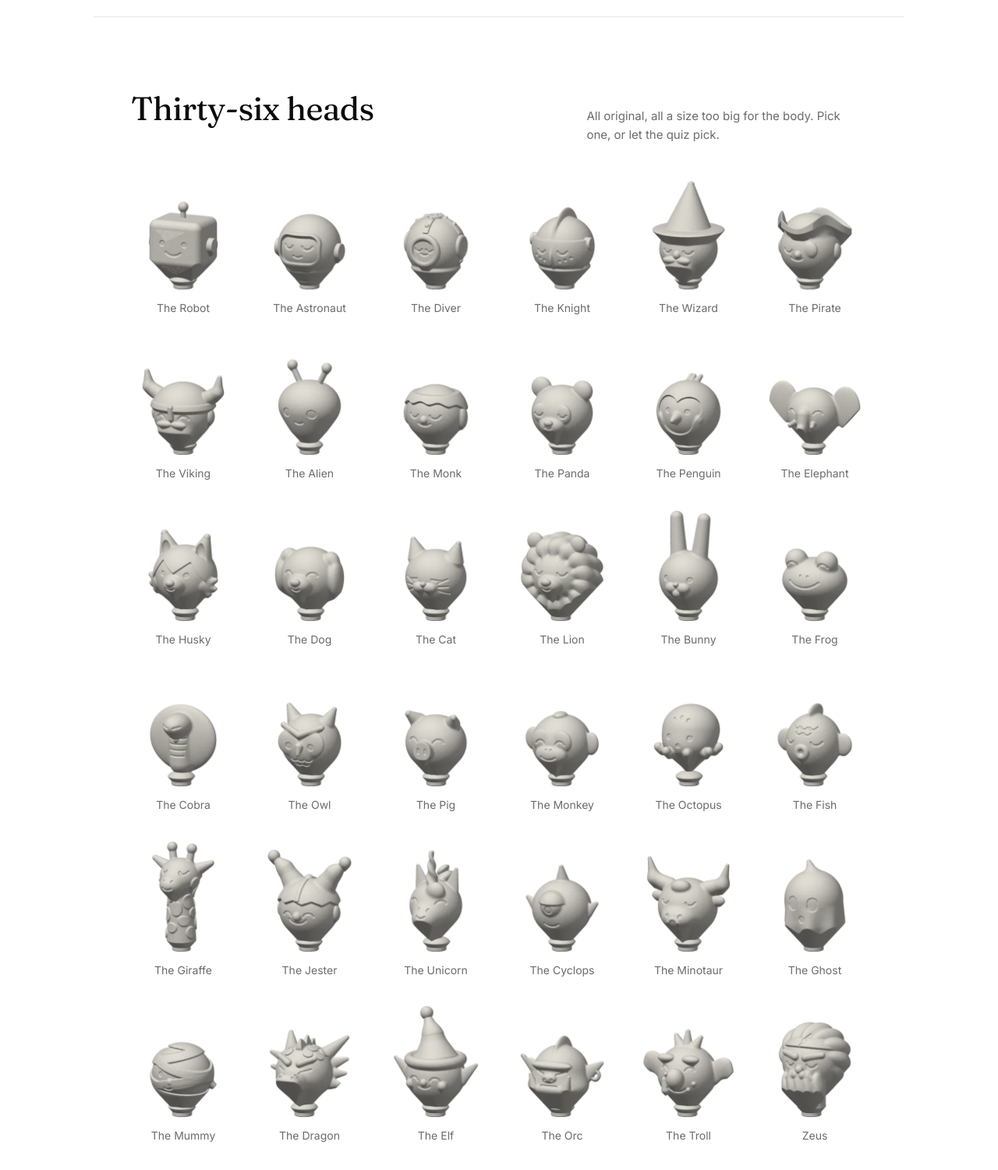
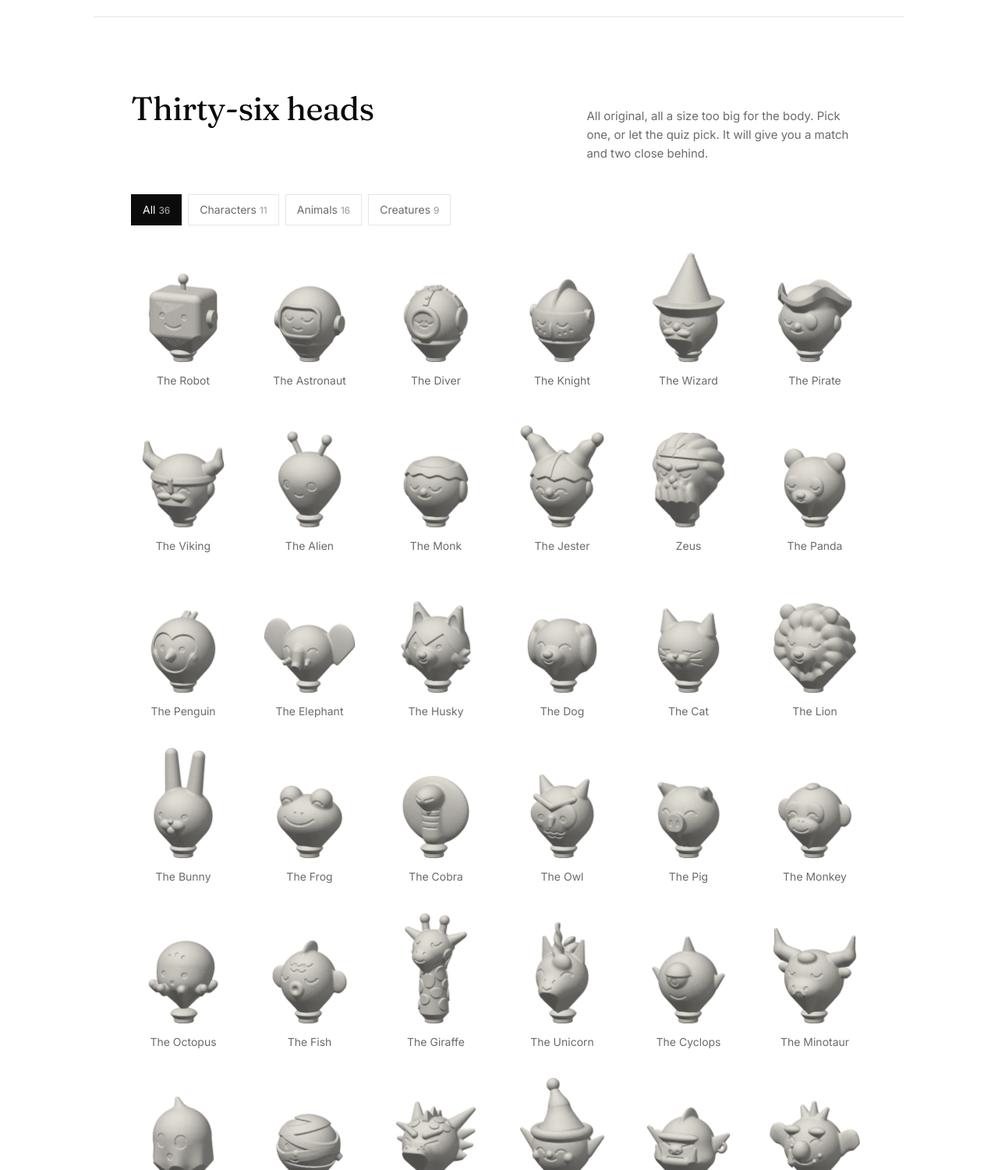
Before and after one commit to michael-borck/quiet-company-open, a plain HTML site: page index.html in a window 1280 px wide. Shown: the part 1300-2800 px from the top of the page at 78% size. Drawn offline with Linux system fonts and the light colour scheme.

Commit message:
feat: gallery filters by family, eight-question quiz, two runners-up (D-035)
Heads are grouped into characters, animals and creatures. The gallery
has filter buttons, the quiz asks for a family first and ranks within
it, and the card shows the two closest alternatives.

Co-Authored-By: Claude Fable 5.2 <noreply@anthropic.com>

```diff
--- a/assets/buddies.js
+++ b/assets/buddies.js
@@ -13,83 +13,90 @@
     walking:  { name: "Walking",  word: "Journey",   line: "Mid step, staff in hand. You are allowed to be on the way." }
   };
 
-  // t = traits: [energy, company, heart, wildness], each from -2 to 2.
+  // Three families. The gallery filters by them and the quiz picks one first.
+  var FAMILIES = {
+    characters: { name: "Characters" },
+    animals:    { name: "Animals" },
+    creatures:  { name: "Creatures" }
+  };
+
+  // f = family. t = traits: [energy, company, heart, wildness], each from -2 to 2.
   //   energy   -2 calm ........ lively 2
   //   company  -2 solo ........ pack 2
   //   heart    -2 thinks ...... feels 2
   //   wildness -2 steady ...... wild 2
   var HEADS = {
-    robot:     { name: "The Robot",     t: [-1, -1, -2, -2], tag: "For the one who has a system for that.",
+    robot:     { name: "The Robot",     f: "characters", t: [-1, -1, -2, -2], tag: "For the one who has a system for that.",
                  practice: "Pick one thing on the list. Do it badly, on purpose. Notice that the list survives." },
-    astronaut: { name: "The Astronaut", t: [0, -2, -1, 1],   tag: "For the one who needs a little space.",
+    astronaut: { name: "The Astronaut", f: "characters", t: [0, -2, -1, 1],   tag: "For the one who needs a little space.",
                  practice: "Look at the furthest thing you can see for one slow breath. Everything nearer just got smaller." },
-    diver:     { name: "The Diver",     t: [-2, -2, 0, 0],   tag: "For the one who goes deep and forgets to come up.",
+    diver:     { name: "The Diver",     f: "characters", t: [-2, -2, 0, 0],   tag: "For the one who goes deep and forgets to come up.",
                  practice: "Before the next long dive into work, tell one person when you plan to surface." },
-    knight:    { name: "The Knight",    t: [0, 1, 0, -2],    tag: "For the one who always has to save the group chat.",
+    knight:    { name: "The Knight",    f: "characters", t: [0, 1, 0, -2],    tag: "For the one who always has to save the group chat.",
                  practice: "Name what you are guarding today. Then take the helmet off for ten minutes anyway." },
-    wizard:    { name: "The Wizard",    t: [-1, -1, -2, 1],  tag: "For the one who gives advice you actually take.",
+    wizard:    { name: "The Wizard",    f: "characters", t: [-1, -1, -2, 1],  tag: "For the one who gives advice you actually take.",
                  practice: "Ask one question today where you would normally give an answer." },
-    pirate:    { name: "The Pirate",    t: [2, 1, 0, 2],     tag: "For the one whose plan is a direction, not a map.",
+    pirate:    { name: "The Pirate",    f: "characters", t: [2, 1, 0, 2],     tag: "For the one whose plan is a direction, not a map.",
                  practice: "Choose one rule you follow out of habit. Decide, properly this time, whether to keep it." },
-    viking:    { name: "The Viking",    t: [2, 2, 1, 1],     tag: "For the one who is loud because they care.",
+    viking:    { name: "The Viking",    f: "characters", t: [2, 2, 1, 1],     tag: "For the one who is loud because they care.",
                  practice: "Say the kind thing at the volume you would say the funny thing." },
-    alien:     { name: "The Alien",     t: [0, -2, 0, 2],    tag: "For the one who is still working out the customs here.",
+    alien:     { name: "The Alien",     f: "characters", t: [0, -2, 0, 2],    tag: "For the one who is still working out the customs here.",
                  practice: "Notice one ordinary thing as if you had just landed. A tap. A queue. A dog." },
-    monk:      { name: "The Monk",      t: [-2, 0, 0, -1],   tag: "For the one who is fine, actually.",
+    monk:      { name: "The Monk",      f: "characters", t: [-2, 0, 0, -1],   tag: "For the one who is fine, actually.",
                  practice: "Sit. Count ten breaths. If you lose count, that was the practice." },
-    panda:     { name: "The Panda",     t: [-2, 1, 2, -1],   tag: "For the one who treats lunch as a discipline.",
+    panda:     { name: "The Panda",     f: "animals", t: [-1, 0, 1, 0], tag: "For the one who treats lunch as a discipline.",
                  practice: "Eat one thing today without a screen. Chew like it is the only meeting you have." },
-    penguin:   { name: "The Penguin",   t: [1, 2, 1, -1],    tag: "For the one who turns up, every time, slightly overdressed.",
+    penguin:   { name: "The Penguin",   f: "animals", t: [1, 2, 0, 0], tag: "For the one who turns up, every time, slightly overdressed.",
                  practice: "Stand closer to your people than is strictly necessary. That is how the cold works." },
-    elephant:  { name: "The Elephant",  t: [-2, 2, 0, -2],   tag: "For the one who remembers everyone's birthday.",
+    elephant:  { name: "The Elephant",  f: "animals", t: [-2, 1, -1, -1], tag: "For the one who remembers everyone's birthday.",
                  practice: "Let one old thing go today. You may keep the birthdays." },
-    husky:     { name: "The Husky",     t: [2, 2, 0, 0],     tag: "For the one who would like to go outside now.",
+    husky:     { name: "The Husky",     f: "animals", t: [1, 1, -1, 1], tag: "For the one who would like to go outside now.",
                  practice: "Walk until your thoughts fall into step. Then one more block." },
-    dog:       { name: "The Dog",       t: [1, 2, 2, 0],     tag: "For the one who is pleased to see you, specifically.",
+    dog:       { name: "The Dog",       f: "animals", t: [2, 2, 1, 1], tag: "For the one who is pleased to see you, specifically.",
                  practice: "Greet the next person you meet as if they had been gone all day." },
-    cat:       { name: "The Cat",       t: [-1, -2, 1, 1],   tag: "For the one who will come over when they are ready.",
+    cat:       { name: "The Cat",       f: "animals", t: [-2, -2, 0, 0], tag: "For the one who will come over when they are ready.",
                  practice: "Find the warmest spot in the room. Sit in it. Owe no one an explanation." },
-    lion:      { name: "The Lion",      t: [1, 2, -2, -1],   tag: "For the one everyone looks at when it goes quiet.",
+    lion:      { name: "The Lion",      f: "animals", t: [1, 1, -2, 0], tag: "For the one everyone looks at when it goes quiet.",
                  practice: "Lead one thing today by going second." },
-    bunny:     { name: "The Bunny",     t: [2, 0, 2, 0],     tag: "For the one with eleven tabs open, all of them feelings.",
+    bunny:     { name: "The Bunny",     f: "animals", t: [1, -1, 1, 1], tag: "For the one with eleven tabs open, all of them feelings.",
                  practice: "Before the next hop, put both feet down. Count to three. Then hop." },
-    frog:      { name: "The Frog",      t: [-2, -1, 1, 2],   tag: "For the one who does nothing for hours, then everything at once.",
+    frog:      { name: "The Frog",      f: "animals", t: [-1, -2, 0, 2], tag: "For the one who does nothing for hours, then everything at once.",
                  practice: "Sit on your lily pad until you actually want to jump. Not before." },
-    cobra:     { name: "The Cobra",     t: [1, -2, -1, 0],   tag: "For the one who looks intense but is only concentrating.",
+    cobra:     { name: "The Cobra",     f: "animals", t: [1, -2, -2, 1], tag: "For the one who looks intense but is only concentrating.",
                  practice: "Unclench the jaw. Lower the shoulders. You can strike later if it still matters." },
-    owl:       { name: "The Owl",       t: [-2, -2, -2, -1], tag: "For the one who does their best thinking at 2 am.",
+    owl:       { name: "The Owl",       f: "animals", t: [-2, -2, -2, 0], tag: "For the one who does their best thinking at 2 am.",
                  practice: "Write the 2 am thought down and close the notebook. It will keep until morning." },
-    pig:       { name: "The Pig",       t: [0, 1, 2, 2],     tag: "For the one who is having a lovely time, thank you.",
+    pig:       { name: "The Pig",       f: "animals", t: [0, 0, 2, 2], tag: "For the one who is having a lovely time, thank you.",
                  practice: "Enjoy one thing today all the way to the end, without improving it." },
-    monkey:    { name: "The Monkey",    t: [2, 1, -1, 2],    tag: "For the one whose mind has already left the room.",
+    monkey:    { name: "The Monkey",    f: "animals", t: [2, 0, -2, 2], tag: "For the one whose mind has already left the room.",
                  practice: "When the mind swings off, say 'thinking' and come back. No scolding. Monkeys hate scolding." },
-    octopus:   { name: "The Octopus",   t: [1, 0, -2, 2],    tag: "For the one doing eight things, six of them well.",
+    octopus:   { name: "The Octopus",   f: "animals", t: [0, -1, -2, 1], tag: "For the one doing eight things, six of them well.",
                  practice: "Put seven arms down. Give the eighth thing everything." },
-    fish:      { name: "The Fish",      t: [-1, 2, 1, 1],    tag: "For the one who goes where the group goes, and is happy there.",
+    fish:      { name: "The Fish",      f: "animals", t: [0, 1, 1, 1], tag: "For the one who goes where the group goes, and is happy there.",
                  practice: "Stop swimming for one breath. Notice the water is still holding you up." },
-    giraffe:   { name: "The Giraffe",   t: [0, -1, 1, -2],   tag: "For the one who saw it coming from a long way off.",
+    giraffe:   { name: "The Giraffe",   f: "animals", t: [-1, -1, 0, -1], tag: "For the one who saw it coming from a long way off.",
                  practice: "Bring your head down to where everyone else is for one conversation today." },
-    jester:    { name: "The Jester",    t: [0, 2, -1, 2],    tag: "For the one who says the true thing as a joke.",
+    jester:    { name: "The Jester",    f: "characters", t: [0, 2, -1, 2],    tag: "For the one who says the true thing as a joke.",
                  practice: "Say one true thing today without the joke. The bells can stay on." },
-    unicorn:   { name: "The Unicorn",   t: [1, -1, 2, 2],    tag: "For the one who is told they can't be real, and turns up anyway.",
+    unicorn:   { name: "The Unicorn",   f: "creatures", t: [2, 0, 2, 1], tag: "For the one who is told they can't be real, and turns up anyway.",
                  practice: "Do one thing today exactly the way you would if nobody was watching." },
-    cyclops:   { name: "The Cyclops",   t: [0, 0, -2, -1],   tag: "For the one who can only look at one thing at a time.",
+    cyclops:   { name: "The Cyclops",   f: "creatures", t: [-1, 0, -1, 0], tag: "For the one who can only look at one thing at a time.",
                  practice: "Pick the one thing. Look at it until it is done." },
-    minotaur:  { name: "The Minotaur",  t: [1, -1, 0, -1],   tag: "For the one who knows the way out and stays to help.",
+    minotaur:  { name: "The Minotaur",  f: "creatures", t: [0, 1, -2, -1], tag: "For the one who knows the way out and stays to help.",
                  practice: "Walk someone through the part you already know by heart." },
-    ghost:     { name: "The Ghost",     t: [-1, -2, 2, -1],  tag: "For the one who was here the whole time.",
+    ghost:     { name: "The Ghost",     f: "creatures", t: [-1, -1, 1, -1], tag: "For the one who was here the whole time.",
                  practice: "Say one thing in the next meeting before anyone asks you." },
-    mummy:     { name: "The Mummy",     t: [-1, 1, -1, 1],   tag: "For the one holding it together, loosely.",
+    mummy:     { name: "The Mummy",     f: "creatures", t: [-1, 0, -1, 1], tag: "For the one holding it together, loosely.",
                  practice: "Unwind one thing you wrapped up too tight." },
-    dragon:    { name: "The Dragon",    t: [2, -2, 0, 1],    tag: "For the one sitting on a pile of unfinished projects.",
+    dragon:    { name: "The Dragon",    f: "creatures", t: [2, -2, 0, 1],    tag: "For the one sitting on a pile of unfinished projects.",
                  practice: "Pick one treasure from the hoard and give it away finished." },
-    elf:       { name: "The Elf",       t: [-2, 0, 1, -2],   tag: "For the one who makes the thing and lets someone else hand it over.",
+    elf:       { name: "The Elf",       f: "creatures", t: [0, 1, 1, -1], tag: "For the one who makes the thing and lets someone else hand it over.",
                  practice: "Sign your work today." },
-    orc:       { name: "The Orc",       t: [-1, 0, -2, 2],   tag: "For the one who looks cross and is only thinking.",
+    orc:       { name: "The Orc",       f: "creatures", t: [-1, 1, -2, 2], tag: "For the one who looks cross and is only thinking.",
                  practice: "Tell one person what the face means." },
-    troll:     { name: "The Troll",     t: [-2, -1, 1, 1],   tag: "For the one who is happy under the bridge, thanks.",
+    troll:     { name: "The Troll",     f: "creatures", t: [-1, -1, 1, 1], tag: "For the one who is happy under the bridge, thanks.",
                  practice: "Let one person cross today without the riddle." },
-    zeus:      { name: "Zeus",          t: [1, 1, -1, 0],    tag: "For the one whose mood sets the weather in the room.",
+    zeus:      { name: "Zeus",          f: "characters", t: [1, 1, -1, 0],    tag: "For the one whose mood sets the weather in the room.",
                  practice: "Before you thunder, count to five. Most storms pass on their own." }
   };
 
@@ -127,6 +134,12 @@
       ["What desk?", [1, 0, 0, 2]] ] }
   ];
 
+  // Asked first. It picks the family; the six questions above then pick the head within it.
+  var FAMILY_QUESTION = { q: "Who would you rather share a desk with?", a: [
+    ["Someone with a story to tell", "characters"],
+    ["An animal that asks no questions", "animals"],
+    ["Something that, strictly speaking, should not exist", "creatures"] ] };
+
   var BODY_QUESTION = { q: "And where are you at the moment?", a: [
     ["Sitting with it", "seated"],
     ["Standing by, in no hurry", "standing"],
@@ -140,26 +153,31 @@
     }
   });
 
-  // answers: one option index per question. Returns the closest head.
-  function match(answers) {
+  // answers: one option index per trait question. family: optional family id.
+  // Returns the heads (of that family, or all of them) ordered from closest to furthest.
+  function rank(answers, family) {
     var v = [0, 0, 0, 0];
     answers.forEach(function (pick, qi) {
       var d = QUESTIONS[qi].a[pick][1];
       for (var i = 0; i < 4; i++) v[i] += d[i];
     });
     for (var i = 0; i < 4; i++) v[i] = 2 * v[i] / SPAN[i] * api.stretch;
-    var best = null, bestD = Infinity;
-    Object.keys(HEADS).forEach(function (id) {
+    var scored = [];
+    Object.keys(HEADS).forEach(function (id, order) {
+      if (family && HEADS[id].f !== family) return;
       var t = HEADS[id].t, d = 0;
       for (var i = 0; i < 4; i++) d += (t[i] - v[i]) * (t[i] - v[i]);
-      if (d < bestD - 1e-9) { bestD = d; best = id; }
+      scored.push([d, order, id]);
     });
-    return best;
+    scored.sort(function (a, b) { return Math.abs(a[0] - b[0]) > 1e-9 ? a[0] - b[0] : a[1] - b[1]; });
+    return scored.map(function (x) { return x[2]; });
   }
+  function match(answers, family) { return rank(answers, family)[0]; }
 
   // stretch: nobody answers at the extreme on every question, so answers are
-  // scaled up before matching. Tuned so every head comes up (see docs/QUIZ.md).
-  var api = { stretch: 2.6, BODIES: BODIES, HEADS: HEADS, QUESTIONS: QUESTIONS, BODY_QUESTION: BODY_QUESTION, match: match };
+  // scaled up before matching. Tuned so every head comes up within its family (see docs/QUIZ.md).
+  var api = { stretch: 2.6, BODIES: BODIES, HEADS: HEADS, QUESTIONS: QUESTIONS, BODY_QUESTION: BODY_QUESTION,
+              FAMILIES: FAMILIES, FAMILY_QUESTION: FAMILY_QUESTION, rank: rank, match: match };
   if (typeof module !== "undefined" && module.exports) module.exports = api;
   else window.QUIET_COMPANY = api;
 })();
--- a/assets/site.js
+++ b/assets/site.js
@@ -23,14 +23,39 @@
   function buddyUrl(head, body) { return "buddy.html?head=" + head + "&body=" + body; }
 
   // ---- home: poses and heads ------------------------------------------------
+  function tile(id, body) {
+    var a = el("a", "tile");
+    a.href = buddyUrl(id, body);
+    a.appendChild(picture("assets/figures/head-" + id + ".webp", "", 270, 300));
+    a.appendChild(el("span", "tile-name", S.HEADS[id].name));
+    return a;
+  }
+  // The heads grouped by family, with a row of filter buttons above them.
   function gallery(root) {
-    HEAD_IDS.forEach(function (id) {
-      var a = el("a", "tile");
-      a.href = buddyUrl(id, "seated");
-      a.appendChild(picture("assets/figures/head-" + id + ".webp", "", 270, 300));
-      a.appendChild(el("span", "tile-name", S.HEADS[id].name));
-      root.appendChild(a);
+    var families = Object.keys(S.FAMILIES), tiles = [], buttons = [];
+    var bar = el("div", "filters");
+    bar.setAttribute("role", "group"); bar.setAttribute("aria-label", "Show heads by family");
+    function show(family) {
+      tiles.forEach(function (t) { t.node.hidden = !!family && t.family !== family; });
+      buttons.forEach(function (b) { b.node.setAttribute("aria-pressed", b.family === family ? "true" : "false"); });
+    }
+    function button(label, family, count) {
+      var b = el("button", "filter", label + " ");
+      b.type = "button";
+      b.appendChild(el("span", "count", String(count)));
+      b.addEventListener("click", function () { show(family); });
+      buttons.push({ node: b, family: family });
+      bar.appendChild(b);
+    }
+    button("All", null, HEAD_IDS.length);
+    families.forEach(function (f) {
+      var ids = HEAD_IDS.filter(function (id) { return S.HEADS[id].f === f; });
+      button(S.FAMILIES[f].name, f, ids.length);
+      ids.forEach(function (id) { var t = tile(id, "seated"); tiles.push({ node: t, family: f }); });
     });
+    root.parentNode.insertBefore(bar, root);
+    tiles.forEach(function (t) { root.appendChild(t.node); });
+    show(null);
   }
   function poses(root) {
     BODY_IDS.forEach(function (id) {
@@ -69,7 +94,7 @@
     sw.setAttribute("role", "group"); sw.setAttribute("aria-label", "Pose");
     BODY_IDS.forEach(function (id) {
       var a = el("a", id === body ? "on" : null, S.BODIES[id].name);
-      a.href = buddyUrl(head, id);
+      a.href = buddyUrl(head, id) + (q.get("from") === "quiz" ? "&from=quiz&alt=" + encodeURIComponent(q.get("alt") || "") : "");
       if (id === body) a.setAttribute("aria-current", "true");
       sw.appendChild(a);
     });
@@ -95,18 +120,36 @@
     var again = el("a", "back", q.get("from") === "quiz" ? "Take the quiz again" : "Take the quiz"); again.href = "quiz.html";
     var all = el("a", "back", "All heads"); all.href = "index.html#heads";
     links.appendChild(again); links.appendChild(all);
+
+    // From the quiz: the two next-closest heads, in the same pose.
+    var alts = (q.get("alt") || "").split(",").filter(function (id) { return S.HEADS[id] && id !== head; }).slice(0, 2);
+    if (alts.length) {
+      copy.appendChild(el("h2", null, "Close behind"));
+      copy.appendChild(el("p", null, alts.length > 1 ? "Your answers also came near these two." : "Your answers also came near this one."));
+      var row = el("div", "alts");
+      alts.forEach(function (id) { row.appendChild(tile(id, body)); });
+      copy.appendChild(row);
+    }
     copy.appendChild(links);
 
     root.appendChild(art); root.appendChild(copy);
   }
 
   // ---- quiz ---------------------------------------------------------------
+  // First question picks the family, the next six pick the head within it,
+  // the last picks the pose. The result page also shows the two runners-up.
   function quiz(root) {
-    var answers = [], total = S.QUESTIONS.length + 1;
+    var steps = [S.FAMILY_QUESTION].concat(S.QUESTIONS, [S.BODY_QUESTION]);
+    var picks = [], total = steps.length;
+    function finish() {
+      var family = S.FAMILY_QUESTION.a[picks[0]][1];
+      var ranked = S.rank(picks.slice(1, total - 1), family);
+      var body = S.BODY_QUESTION.a[picks[total - 1]][1];
+      location.href = buddyUrl(ranked[0], body) + "&from=quiz&alt=" + ranked.slice(1, 3).join(",");
+    }
     function show(i) {
       root.textContent = "";
-      var last = i === S.QUESTIONS.length;
-      var item = last ? S.BODY_QUESTION : S.QUESTIONS[i];
+      var item = steps[i];
       root.appendChild(el("p", "eyebrow", "Question " + (i + 1) + " of " + total));
       var h = el("h1", "quiz-q", item.q); h.tabIndex = -1; root.appendChild(h);
       var list = el("div", "options");
@@ -114,11 +157,8 @@
         var btn = el("button", "option", opt[0]);
         btn.type = "button";
         btn.addEventListener("click", function () {
-          if (last) {
-            location.href = buddyUrl(S.match(answers), opt[1]) + "&from=quiz";
-          } else {
-            answers[i] = k; show(i + 1);
-          }
+          picks[i] = k;
+          if (i === total - 1) finish(); else show(i + 1);
         });
         list.appendChild(btn);
       });
--- a/assets/style.css
+++ b/assets/style.css
@@ -337,6 +337,22 @@ img { height: auto; }
   grid-template-columns: repeat(auto-fill, minmax(132px, 1fr));
   gap: clamp(14px, 2.4vw, 28px);
 }
+.filters { display: flex; flex-wrap: wrap; gap: 8px; margin: 0 0 28px; }
+.filter {
+  padding: 8px 14px;
+  border: 1px solid var(--line);
+  background: transparent;
+  color: var(--muted);
+  font: inherit;
+  font-size: 14px;
+  cursor: pointer;
+}
+.filter:hover { border-color: var(--ink); color: var(--ink); }
+.filter[aria-pressed="true"] { border-color: var(--ink); background: var(--ink); color: var(--paper); }
+.filter .count { font-size: 12px; opacity: 0.7; }
+.tile[hidden] { display: none; }
+.alts { display: grid; grid-template-columns: repeat(2, minmax(0, 150px)); gap: 20px; margin: 4px 0 28px; }
+
 .tile { display: block; text-decoration: none; text-align: center; }
 .tile img { width: 100%; max-width: 150px; margin: 0 auto 8px; transition: transform 0.2s ease; }
 .tile:hover img { transform: translateY(-4px); }
--- a/index.html
+++ b/index.html
@@ -43,7 +43,7 @@
     <p class="lede">Tell your buddy the problem out loud. You will often have the answer before you finish explaining. One calm monk, three poses, thirty-six oversized heads that lift off and swap.</p>
     <div class="rule" aria-hidden="true"></div>
     <p><a class="button" href="quiz.html">Find your buddy</a></p>
-    <p class="availability">Seven questions, about a minute. Shop opening soon. <a href="credits.html#contact">Questions</a>.</p>
+    <p class="availability">Eight questions, about a minute. Shop opening soon. <a href="credits.html#contact">Questions</a>.</p>
   </section>
 
   <section id="poses" class="section">
@@ -57,7 +57,7 @@
   <section id="heads" class="section">
     <div class="section-head">
       <h2>Thirty-six heads</h2>
-      <p>All original, all a size too big for the body. Pick one, or let the quiz pick.</p>
+      <p>All original, all a size too big for the body. Pick one, or let the quiz pick. It will give you a match and two close behind.</p>
     </div>
     <div class="tiles" id="js-gallery"></div>
     <noscript><p class="lede">The gallery and the quiz need JavaScript. Nothing is tracked and nothing is sent anywhere.</p></noscript>
```
Also changed, not shown: quiz.html (+1 -1 lines), 1 other file.
